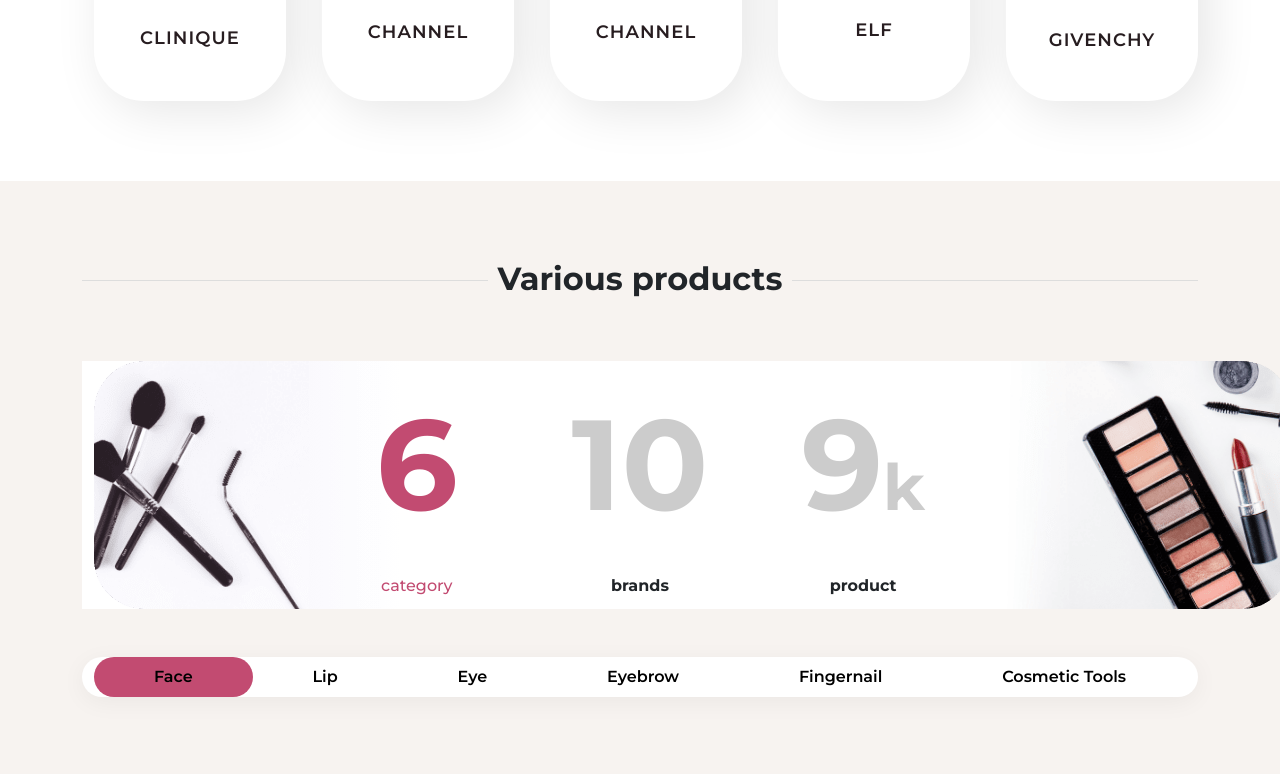
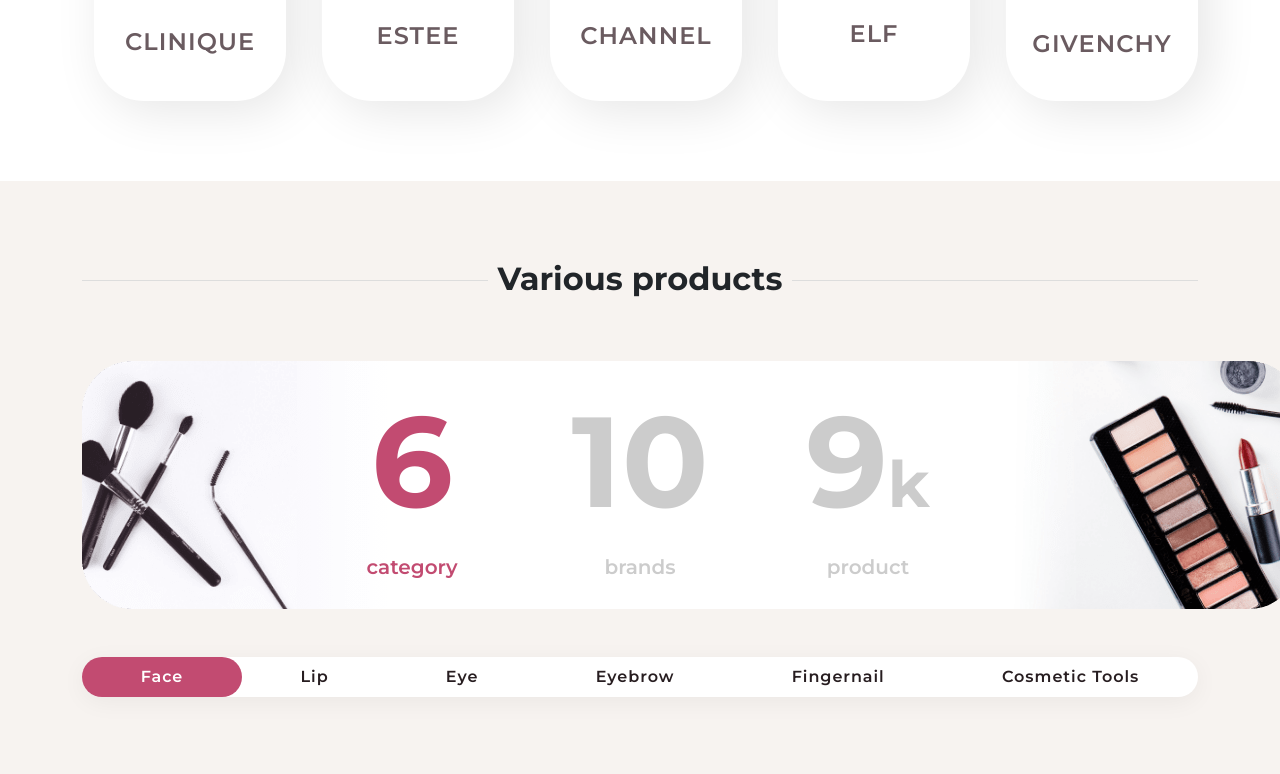
Before and after one commit to mohammadmajidd/lauraBeauty, a plain HTML site: page components/index.html in a window 1280 px wide. Shown: the part 1448-2222 px from the top of the page. Drawn offline with nearby package versions, Linux system fonts and the light colour scheme.

```diff
--- a/components/index.html
+++ b/components/index.html
@@ -97,7 +97,7 @@
                 <div class="card border-0  text-center collection__card elf">
                     <img src="images/elf.svg" class="card-img-top collection__brandCard__img" alt="elf">
                     <div class="card-body">
-                        <h5 class="card-title text-uppercase">elf</h5>
+                        <h5 class="card-title text-uppercase text-white">elf</h5>
                     </div>
                 </div>
             </div>
@@ -123,7 +123,7 @@
                     <img src="images/estee.svg"
                          class="card-img-top" alt="estee">
                     <div class="card-body">
-                        <h5 class="card-title text-uppercase">estee lauder</h5>
+                        <h5 style="" class="card-title text-uppercase">estee </h5>
                     </div>
                 </div>
             </div>
@@ -141,7 +141,7 @@
                     <img src="images/estee.svg"
                          class="card-img-top" alt="estee">
                     <div class="card-body">
-                        <h5 class="card-title text-uppercase">channel</h5>
+                        <h5 class="card-title text-uppercase">estee</h5>
                     </div>
                 </div>
             </div>
@@ -177,36 +177,36 @@
 <section class="products p-5  productSummary">
     <div class="container ">
         <h2 class=" text-center fw-bold mt-5"><span>Various products</span></h2>
-        <div class="container bg-white imageContainer">
+        <div class=" bg-white productSummary__imageContainer">
             <div class="row  row-cols-md-5">
-                <div class="col-12 d-none d-lg-block  text-center d-sm-none d-md-block align-self-center">
-                    <img class="rounded" src="images/left.png" alt="img">
+                <div class="col-12 d-none d-lg-block  text-center d-sm-none d-md-block align-self-center productSummary__imageContainer__leftImage">
+                    <img src="images/left.png" alt="img">
                 </div>
                 <div class="col-12 col-sm-4 text-center align-self-center">
-                    <p class="text-center imageContainer__counter item__pink">6</p>
-                    <p class="text-center h6 item__pink">category</p>
+                    <p class="text-center productSummary__imageContainer__counter__pinkItem">6</p>
+                    <p class="text-center h6 productSummary__imageContainer__item__pink">category</p>
                 </div>
                 <div class="col-12 col-sm-4 text-center align-self-center">
-                    <p class="text-center imageContainer__counter">10</p>
-                    <p class="text-center h6 item">brands</p>
+                    <p class="text-center productSummary__imageContainer__counter">10</p>
+                    <p class="text-center h6 productSummary__imageContainer__item">brands</p>
                 </div>
                 <div class="col-12 col-sm-4 text-center align-self-center">
-                    <p class="text-center imageContainer__counter">9<span>k</span></p>
-                    <p class="text-center h6 item">product</p>
+                    <p class="text-center productSummary__imageContainer__counter">9<span>k</span></p>
+                    <p class="text-center h6 productSummary__imageContainer__item">product</p>
                 </div>
                 <div class="col-12 d-none d-lg-block text-center d-sm-none d-md-block align-self-center">
                     <img class="rounded" alt="pallet" src="images/img%20r.png">
                 </div>
             </div>
         </div>
-        <div class="container categories mt-5">
-            <nav class="nav nav-pills nav-fill ">
-                <a class="nav-link active text-black bg-primary" aria-current="page" href="#">face</a>
-                <a class="nav-link text-black" href="#">lip</a>
-                <a class="nav-link text-black" href="#">eye</a>
-                <a class="nav-link text-black" href="#">eyebrow</a>
-                <a class="nav-link text-black" href="#">fingernail</a>
-                <a class="nav-link text-black" href="#">cosmetic tools</a>
+        <div class="categories mt-5 productSummary__navSection">
+            <nav class="nav nav-pills nav-fill d-flex align-items-center productSummary__navbar">
+                <a class="nav-link active" aria-current="page" href="#">face</a>
+                <a class="nav-link " href="#">lip</a>
+                <a class="nav-link " href="#">eye</a>
+                <a class="nav-link" href="#">eyebrow</a>
+                <a class="nav-link " href="#">fingernail</a>
+                <a class="nav-link " href="#">cosmetic tools</a>
             </nav>
         </div>
         <!--product section-->
@@ -366,6 +366,7 @@
                     </div>
                 </div>
             </div>
+
         </section>
     </div>
 </section>
--- a/scss/component/_cardComment.scss
+++ b/scss/component/_cardComment.scss
@@ -1,34 +1,14 @@
+@use "mixin" as *;
 .card {
   &__comment {
     box-shadow: 0 10px 50px 0 rgba(0, 0, 0, 0.15);
     background-color: #fff;
-    border-radius: 60px 60px 0 0;
-    border: none;
-    line-height: 1.56;
-    color: #999;
-    font-size: 16px;
-    padding: 1rem;
-    font-weight: 500;
-    width: 600px;
-    font-stretch: normal;
-    font-style: normal;
-    letter-spacing: normal;
-    text-align: left;
+    @include commentCard;
+
 
     &__corner {
       background-color: #f0f5f8;
-      border-radius: 60px 60px 0 0;
-      border: none;
-      line-height: 1.56;
-      color: #999;
-      font-size: 16px;
-      padding: 1rem;
-      font-weight: 500;
-      width: 600px;
-      font-stretch: normal;
-      font-style: normal;
-      letter-spacing: normal;
-      text-align: left;
+      @include commentCard;
     }
   }
 }
--- a/scss/component/_mixin.scss
+++ b/scss/component/_mixin.scss
@@ -14,3 +14,17 @@
 @mixin mainColor{
   color: #c24b71;
 }
+@mixin commentCard {
+  border-radius: 60px 60px 0 0;
+  border: none;
+  line-height: 1.56;
+  color: #999;
+  font-size: 16px;
+  padding: 1rem;
+  font-weight: 500;
+  width: 600px;
+  font-stretch: normal;
+  font-style: normal;
+  letter-spacing: normal;
+  text-align: left;
+}
--- a/scss/component/_swiper.scss
+++ b/scss/component/_swiper.scss
@@ -1,7 +1,3 @@
-.swiper-wrapper {
-
-}
-
 .swiper-button-next {
   width: 1rem;
 }
--- a/scss/section/_collection.scss
+++ b/scss/section/_collection.scss
@@ -1,31 +1,46 @@
 @use "../costum" as *;
-.collection{
+
+.collection {
   margin-top: 5rem;
   margin-bottom: 5rem;
-  h2{
+
+  .card-body {
+    h5 {
+      color: #6a5b60;
+      font-size: 1.5rem;
+
+    }
+  }
+
+  h2 {
     margin-bottom: 5rem;
     border-bottom: 1px solid #ddd;
     line-height: 0.1em;
     font-weight: bold;
-    span{
+
+    span {
       background: #fff;
       padding: 0 10px;
     }
   }
-  &__card{
+
+  &__card {
     box-shadow: 10px 10px 50px 0 rgba(0, 0, 0, 0.1);
     border-radius: 50px;
     width: 12rem;
     height: 15rem;
     padding-top: 2rem;
-    img{
+
+    img {
       margin: 1rem auto;
       width: 80px;
     }
 
+
     //background-color: #c24b71;
   }
-  .elf{
-   background-color: $primary;
+
+  .elf {
+    background-color: $primary;
   }
 }
--- a/scss/section/_comments.scss
+++ b/scss/section/_comments.scss
@@ -24,7 +24,6 @@
       font-size: 16px;
       font-weight: 500;
       font-stretch: normal;
-      font-style: normal;
       line-height: 1.56;
       letter-spacing: normal;
       color: #999;
@@ -32,7 +31,7 @@
 
     img {
       width: 4rem;
-      margin: -2rem auto auto;
+      margin: -3.5rem auto auto;
     }
 
   }
@@ -40,10 +39,12 @@
   .centerCard {
     box-shadow: 0 5px 5px 5px rgba(0, 0, 0, 0.15);
     background-color: #fff;
+    padding: 1.5rem;
   }
 
   .sideCard {
     background-color: #f0f5f8;
+    padding: 1.5rem;
   }
 
 
--- a/scss/section/_intro.scss
+++ b/scss/section/_intro.scss
@@ -13,7 +13,7 @@
     }
 
     p {
-      font-weight: bold;
+      font-weight: 600;
     }
   }
 
--- a/scss/section/_productsSummary.scss
+++ b/scss/section/_productsSummary.scss
@@ -1,39 +1,70 @@
 @use "../costum" as *;
 @use "../component/mixin" as *;
-.productSummary{
+
+.productSummary {
   background-color: $primary;
-  h2{
+
+  h2 {
     border-bottom: 1px solid #ddd;
     line-height: 0.1em;
     margin-bottom: 5rem;
     margin-top: 130px;
+
     span {
       background: #f7f3f0;
       padding: 0 10px;
     }
   }
-  .imageContainer {
+
+  &__imageContainer {
     margin: auto;
-    @include media-breakpoint-down(lg){
-    img{
-      display: none;
+    &__leftImage{
+      background-color: #f7f3f0;
     }
+    @include media-breakpoint-down(lg) {
+      img {
+        display: none;
+      }
     }
+
     &__counter {
       font-weight: bold;
       font-size: 8rem;
       color: #cccccc;
+      line-height: normal;
+      &__pinkItem{
+        font-weight: bold;
+        font-size: 8rem;
+        color: #c24b71;
+        line-height: normal;
 
+      }
       span {
         font-size: 4rem;
       }
     }
 
-    .item {
-      font-weight: bold;
+    &__item {
+      font-size: 20px;
+      font-weight: 600;
+      color: #cccccc;
+
       &__pink {
         color: $primary;
+        font-size: 20px;
+        font-weight: 600;
       }
     }
   }
+  &__navbar{
+     .nav-link{
+       font-size: 16px;
+       font-weight: 600;
+       font-stretch: normal;
+       letter-spacing: 0.96px;
+
+       color: #271d20;
+     }
+
+  }
 }
```
Also changed, not shown: assets/css/style.css, scss/component/_typography.scss (deleted), scss/style.css.
